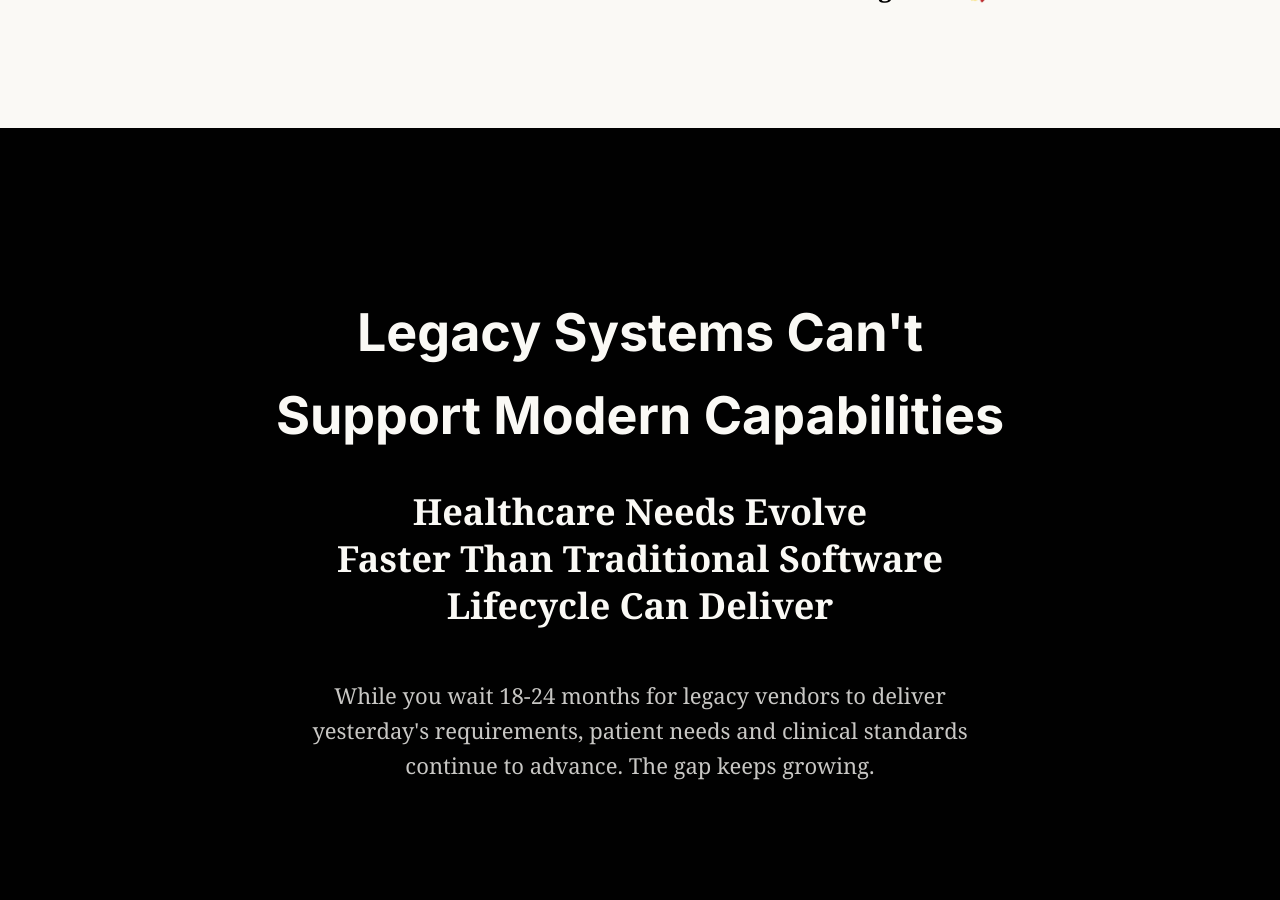
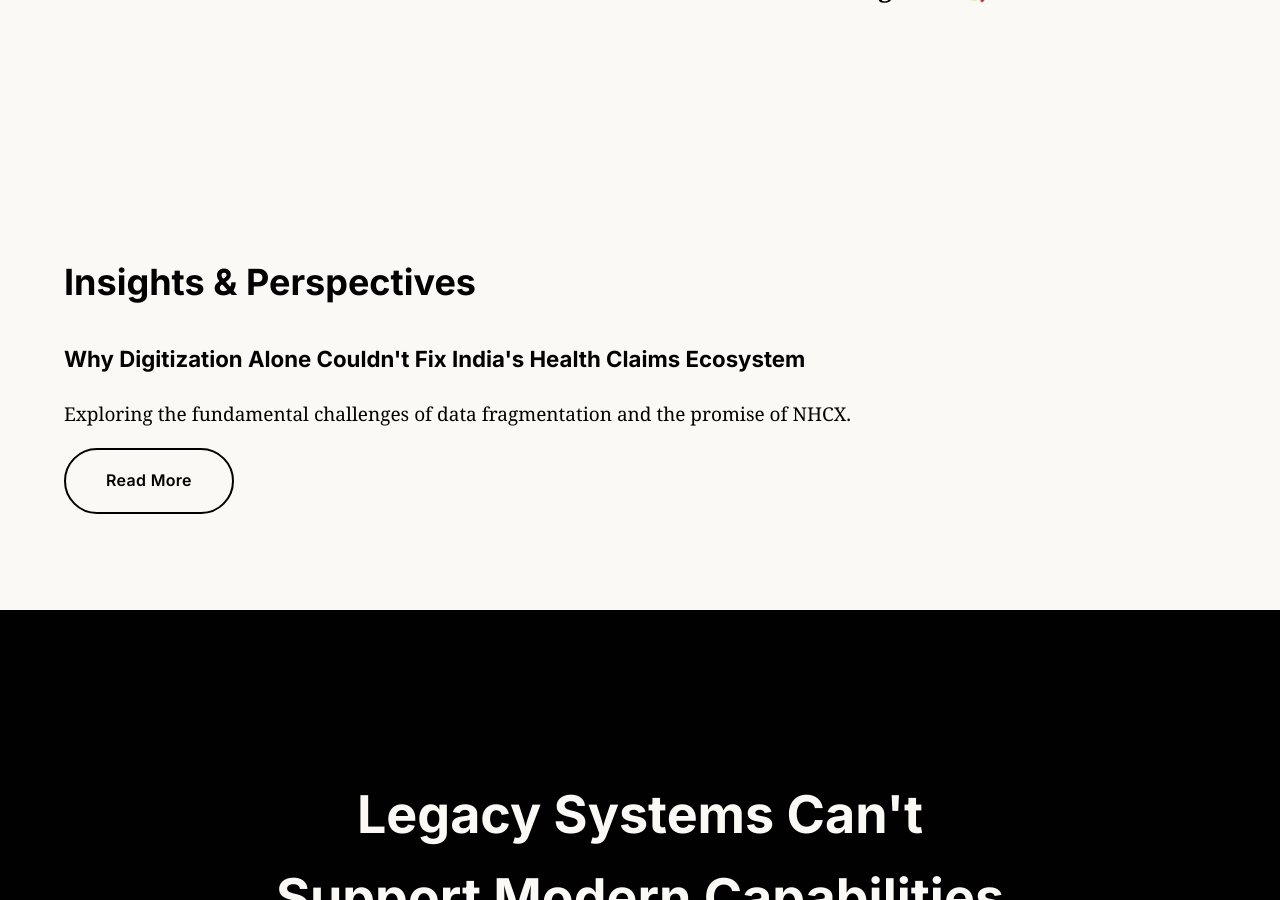
Before and after one commit to msharmas-yajur/yajur-ai, a Jekyll site: the page built from index.md, in a window 1280 px wide and 900 px high, scrolled down 8178 px. Built offline with Jekyll 4.4.1, drawn with Linux system fonts in a browser that asks for light colours.

Commit message:
feat: add blog link to home page and fix post naming

```diff
--- a/_layouts/home.html
+++ b/_layouts/home.html
@@ -109,6 +109,23 @@ layout: default
     </div>
 </section>
 
+{% if page.insights %}
+<section id="insights" class="insights-section">
+    <div class="container">
+        <h2>{{ page.insights.title }}</h2>
+        <div class="insights-grid">
+            {% for item in page.insights.items %}
+            <div class="insight-card">
+                <h3>{{ item.title }}</h3>
+                <p>{{ item.description }}</p>
+                <a href="{{ item.link }}" class="button button--outline">Read More</a>
+            </div>
+            {% endfor %}
+        </div>
+    </div>
+</section>
+{% endif %}
+
 <section id="legacy-critique" class="legacy-critique">
     <div class="container">
         <h2>{{ page.legacy_critique.title }}</h2>
--- a/_sass/landing-page.scss
+++ b/_sass/landing-page.scss
@@ -49,7 +49,8 @@
 		align-items: center;
 		flex-direction: row;
 
-		.text, .image {
+		.text,
+		.image {
 			-webkit-flex: 1;
 			flex: 1;
 			padding: 0 20px;
@@ -60,3 +61,51 @@
 		flex-direction: row-reverse;
 	}
 }
+
+.insights-section {
+	background-color: $clr-bg;
+	padding: 100px 0;
+
+	h2 {
+		text-align: center;
+		margin-bottom: 50px;
+	}
+
+	.insights-grid {
+		display: grid;
+		grid-template-columns: 1fr;
+		gap: 30px;
+		max-width: 800px;
+		margin: 0 auto;
+
+		@media #{$tablet} {
+			grid-template-columns: 1fr;
+		}
+	}
+
+	.insight-card {
+		background: #fff;
+		padding: 40px;
+		border-radius: $radius;
+		box-shadow: 0 10px 30px rgba(0, 0, 0, 0.05);
+		transition: transform 0.3s ease;
+
+		&:hover {
+			transform: translateY(-5px);
+		}
+
+		h3 {
+			margin-top: 0;
+			color: $brand-color;
+		}
+
+		p {
+			color: $clr-text-muted;
+			margin-bottom: 30px;
+		}
+
+		.button {
+			display: inline-block;
+		}
+	}
+}
--- a/index.md
+++ b/index.md
@@ -111,6 +111,13 @@ impact_statement:
   closing: "At Yajur Healthcare, we are turning knowledge into augmented intelligence, shaping a future where healthcare is proactive, personalized, and powered by data."
   cta: "Let's build the future of AI-driven healthcare—together. 🚀"
 
+insights:
+  title: "Insights & Perspectives"
+  items:
+    - title: "Why Digitization Alone Couldn't Fix India's Health Claims Ecosystem"
+      description: "Exploring the fundamental challenges of data fragmentation and the promise of NHCX."
+      link: "/2026/02/13/why-digitization-alone-couldnt-fix-indias-health-claims-ecosystem.html"
+
 legacy_critique:
   title: "Legacy Systems Can't Support Modern Capabilities"
   subtitle_lines:
```
Also changed, not shown: _posts/2026-02-13-why-digitization-alone-couldnt-fix-indias-health-claims-ecosystem.md (added, +49 -0 lines), 1 other file.
